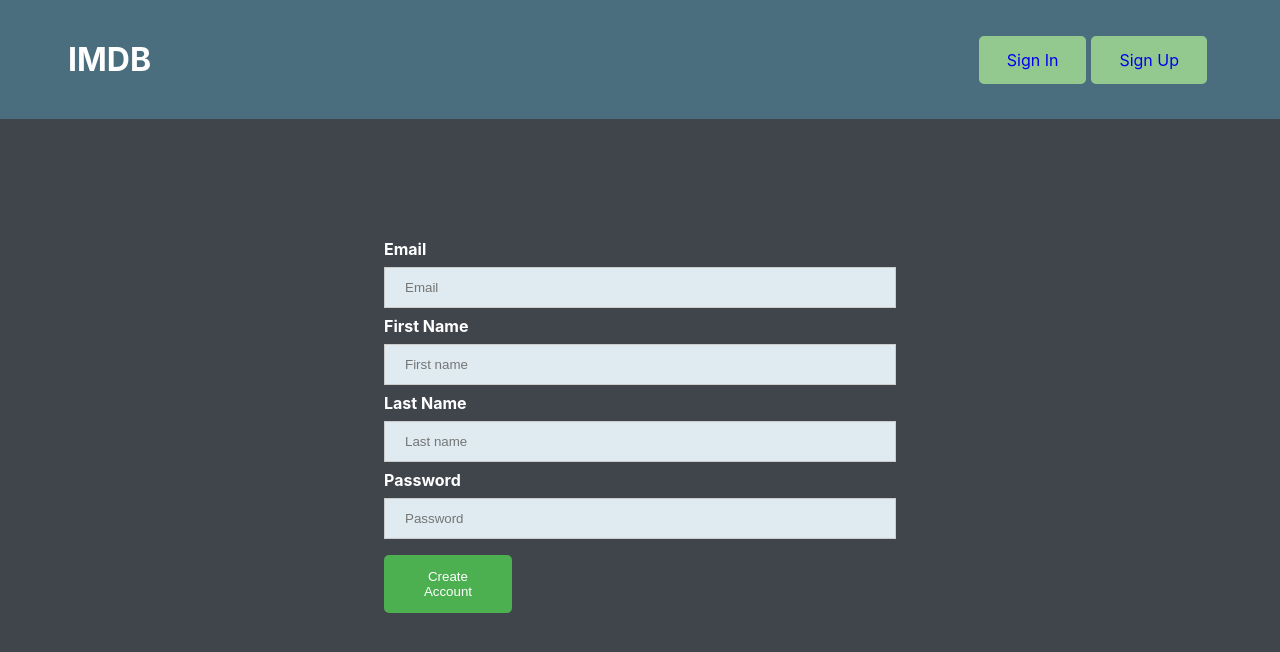
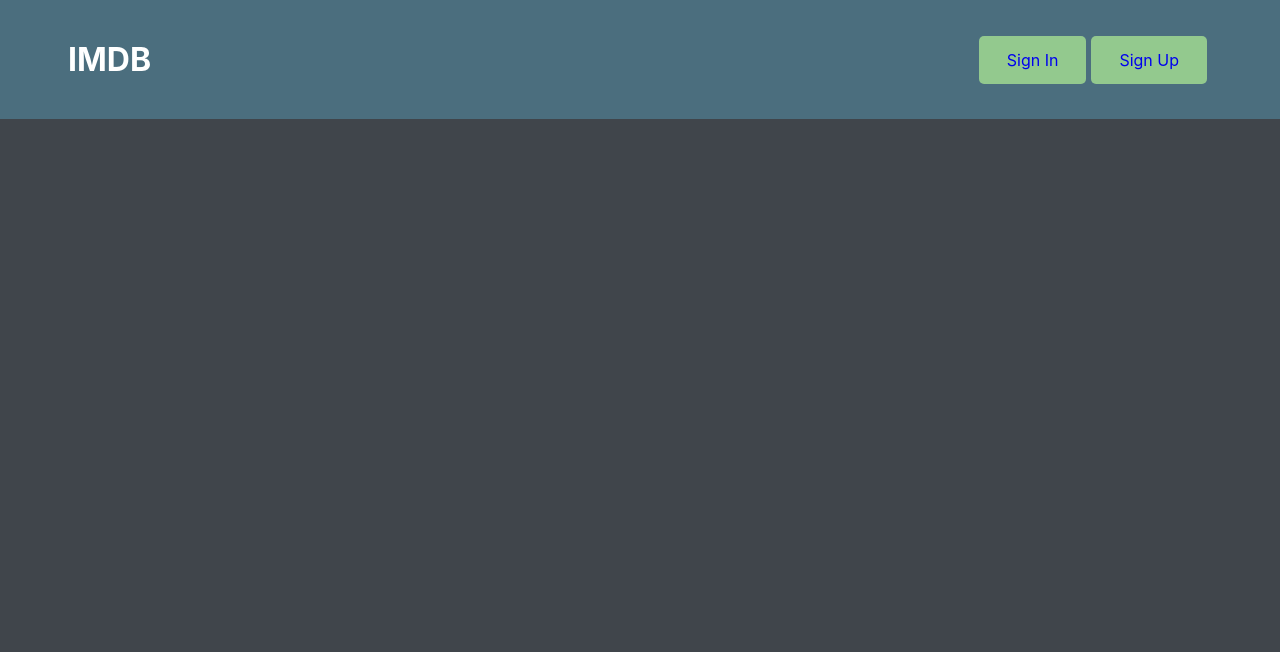
Before and after one commit to Thaneshwor/Trending-Movies-and-TV-Shows, a React (Create React App) app in the folder app/: page /signup in a window 1280 px wide. Shown: the top 652 px of the page. Built offline with nearby package versions, Linux system fonts and the light colour scheme.

Commit message:
Add route to favourite component and  history in router component

```diff
--- a/app/src/components/main/Main.jsx
+++ b/app/src/components/main/Main.jsx
@@ -1,25 +1,28 @@
 import React, { Component, Fragment } from 'react';
 import {
-    BrowserRouter as Router,
+    Router,
     Switch,
     Route,
     Link,
 } from 'react-router-dom';
+import { history } from '../../store/history';
 import Navbar from '../navbar/Navbar';
 import Signin from '../signin/Signin';
 import Signup from '../signup/Signup';
 import Home from '../home/Home';
 import AuthRoute from '../../routes/AuthRoute';
+import Favourite from '../favourites/Favourite';
 
 class Main extends Component {
     render() {
         return (
-            <Router>
+            <Router history={history}>
                 <Navbar />
                 <Switch>
-                    <Route exact path='/login' component={Signin}></Route>
-                    <Route exact path='/signup' component={Signup}></Route>
+                    <Route exact path='/login' component={Signin} />
+                    <Route exact path='/sign-up' component={Signup} />
                     <AuthRoute path='/home' component={Home} />
+                    <AuthRoute path='/favourites' component={Favourite} />
                 </Switch>
 
             </Router>
```
